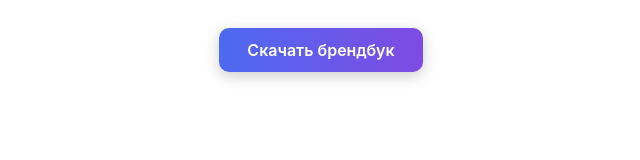
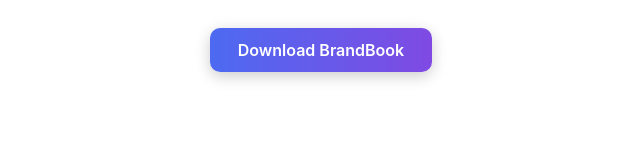
Before and after one commit to Blackout-god/portfolio-buttons, a plain HTML site: page index.html in a window 1280 px wide. Shown: the whole page, without its empty margins (319-959 px from the left). Drawn offline with Linux system fonts and the light colour scheme.

Commit message:
Update index.html

```diff
--- a/index.html
+++ b/index.html
@@ -8,7 +8,7 @@
 </head>
 <body>
   <a href="https://drive.google.com/file/d/1Ot2degNU4CUVPtwT8IoD6pNpxsTCo0eY/view?usp=drive_link" class="portfolio-button concept-a" target="_blank" rel="noopener noreferrer">
-    Скачать брендбук
+    Download BrandBook
   </a>
 </body>
 </html>
```
